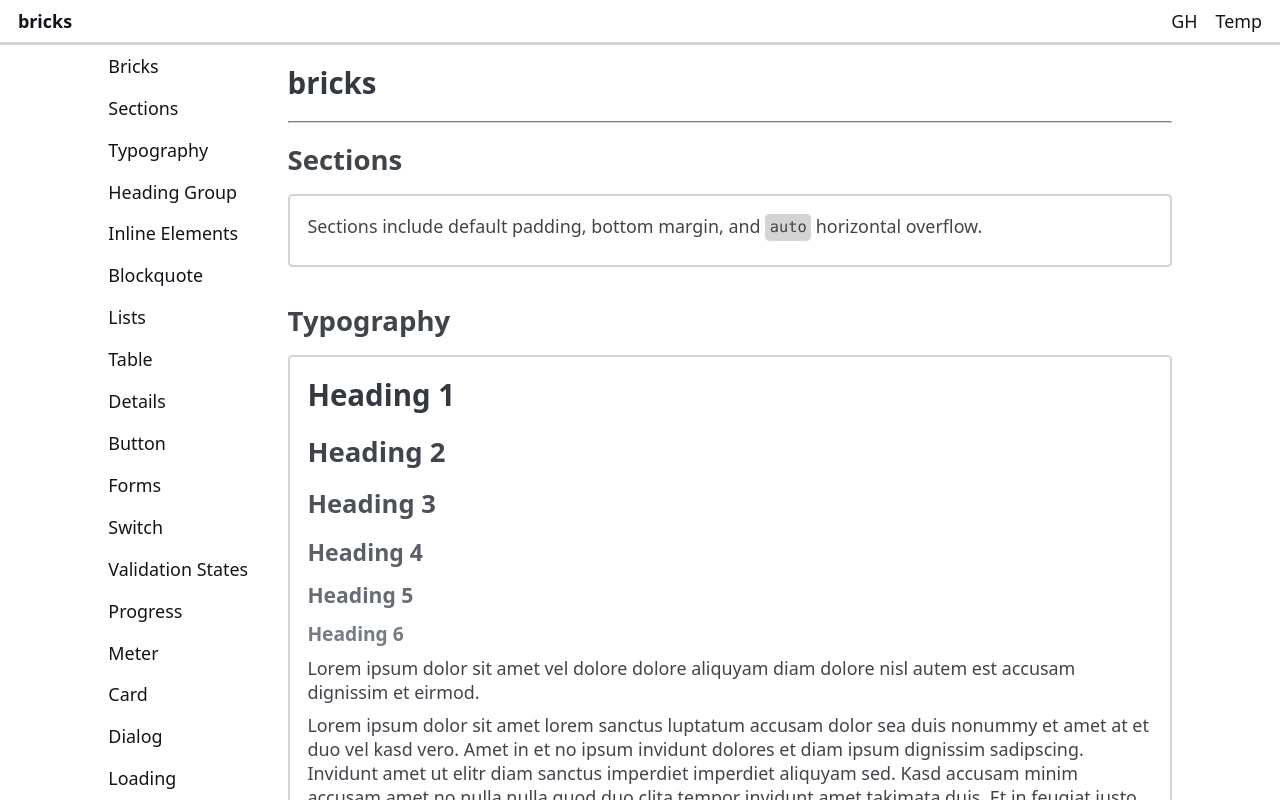
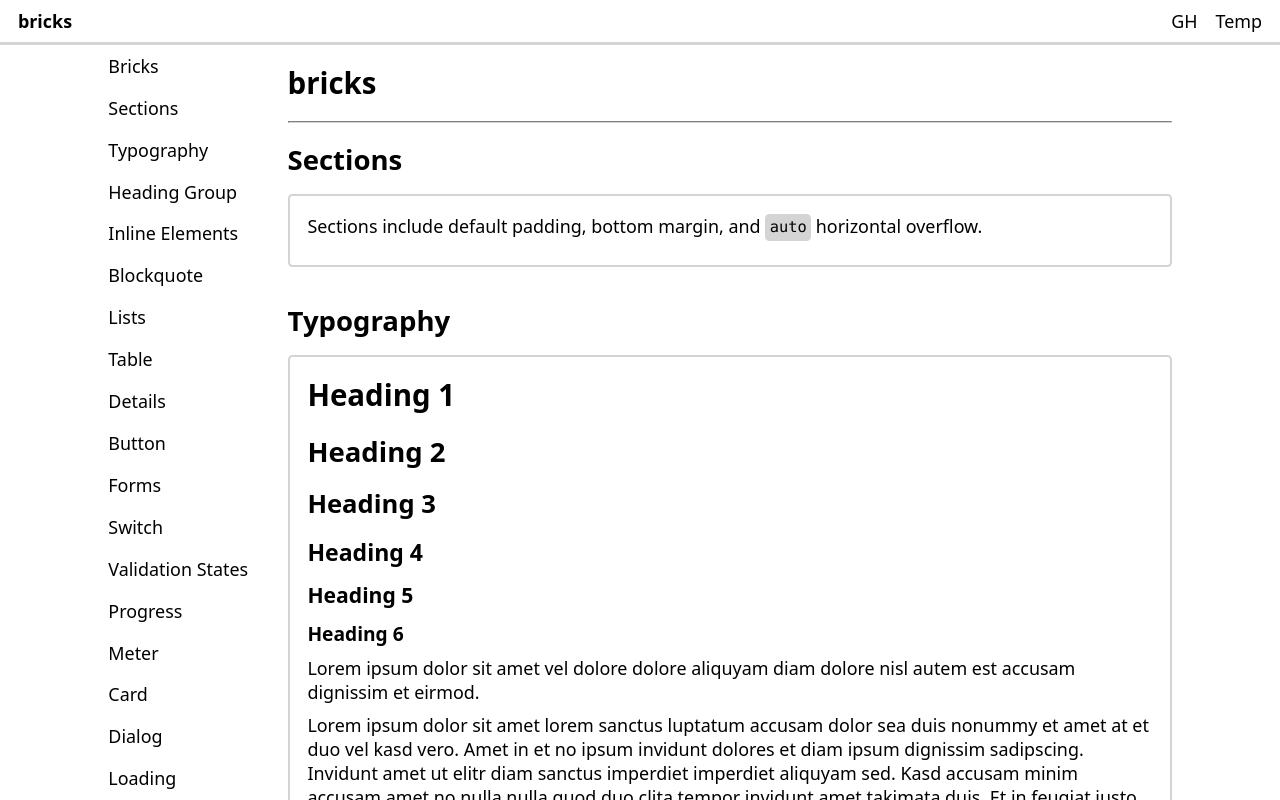
Before and after one commit to Sammy-T/spout, a Svelte app: page / in a window 1280 px wide. Built offline with nearby package versions, Linux system fonts and the light colour scheme.

Commit message:
Use contrast-color for text

```diff
--- a/src/app.css
+++ b/src/app.css
@@ -6,7 +6,7 @@
   --mono: ui-monospace, Consolas, monospace;
 
   --bg: light-dark(#ffffff,#11151b);
-  --text: light-dark(#11151b, #ffffff);
+  --text: contrast-color(var(--bg));
   --accent: #345183;
   --secondary: light-dark(oklch(from var(--accent) calc(l * 1.45) calc(c * 0.5) h), oklch(from var(--accent) calc(l * 0.85) calc(c * 0.5) h));
   --para-color: light-dark(oklch(from var(--text) calc(l * 2) c h), oklch(from var(--text) calc(l * 0.9) c h));
@@ -81,7 +81,7 @@ h5 {
 }
 
 h6 {
-  color: light-dark(oklch(from var(--text) calc(l * 3) c h), oklch(from var(--text) calc(l * 0.5) c h));
+  color: light-dark(oklch(from var(--text) calc(l * 0.5) c h), oklch(from var(--text) calc(l * 0.5) c h));
   font-size: clamp(1.05rem, calc(0.1dvw + 1rem), 1.27rem);
   margin-bottom: 0.5rem;
 }
@@ -296,7 +296,7 @@ fieldset {
 
 input:not([type="radio"], [type="checkbox"], [type="color"], [type="file"]), select, textarea {
   padding: 0.5rem;
-  background-color: light-dark(oklch(from var(--form-el-bg) calc(l * 2) calc(c * 0.65) h), oklch(from var(--form-el-bg) calc(l * 0.75) calc(c * 0.75) h));
+  background-color: light-dark(oklch(from var(--form-el-bg) calc(l * 2.15) calc(c * 0.5) h), oklch(from var(--form-el-bg) calc(l * 0.75) calc(c * 0.75) h));
   border: 1px solid oklch(from var(--form-el-bg) calc(l * 1.2) c h);
 }
 
@@ -393,7 +393,8 @@ input {
       height: 0.9em;
       margin: 0 0.25em;
       border-radius: 50%;
-      background: light-dark(oklch(from currentColor calc(l * 4) c h), currentColor);
+      /* background: light-dark(oklch(from currentColor calc(l * 4) c h), currentColor); */
+      background: white;
       transition: left 0.2s ease-in-out;
     }
 
@@ -472,7 +473,7 @@ button {
 
   &.outline {
     background-color: transparent;
-    border: 2px solid var(--secondary);
+    border: 2px solid oklch(from var(--secondary) calc(l * 1.25) c h);
     color: var(--text);
 
     &:not([disabled]) {
```
